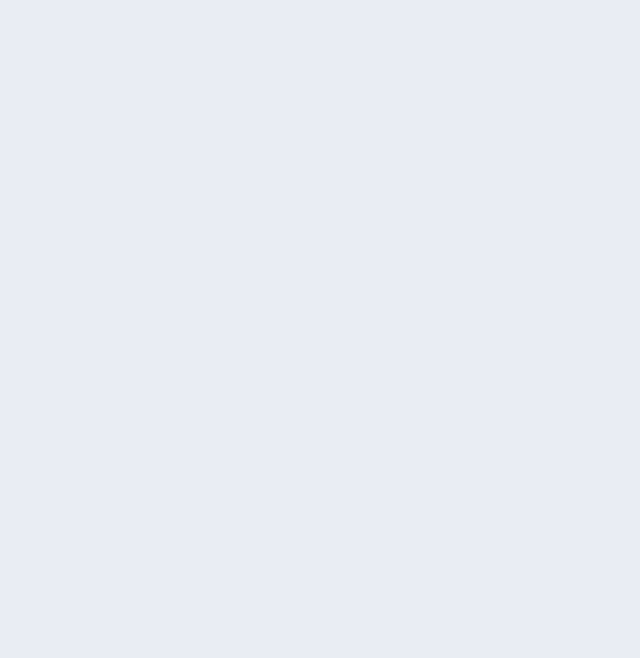
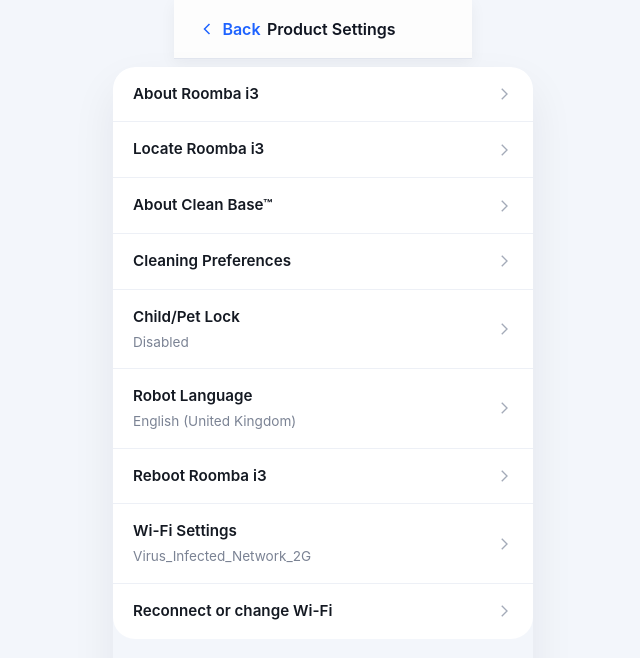
Before and after one commit to imilosk/roomba-net-ui, a Vue app: page /settings in a window 1280 px wide. Before the commit this address had no page. Shown: the top 658 px of the page, without its empty margins (317-957 px from the left). Built offline with nearby package versions, Linux system fonts and the light colour scheme.

Commit message:
Add Product Settings view and update routing in HomeView

```diff
--- a/src/router/index.ts
+++ b/src/router/index.ts
@@ -1,12 +1,18 @@
 import { createRouter, createWebHistory } from 'vue-router'
 import type { RouteRecordRaw } from 'vue-router'
 import HomeView from '../views/HomeView.vue'
+import ProductSettingsView from '../views/ProductSettingsView.vue'
 
 const routes: RouteRecordRaw[] = [
     {
         path: '/',
         name: 'home',
         component: HomeView
+    },
+    {
+        path: '/settings',
+        name: 'settings',
+        component: ProductSettingsView
     }
 ]
 
--- a/src/views/HomeView.vue
+++ b/src/views/HomeView.vue
@@ -1,7 +1,11 @@
 <script setup lang="ts">
+import { useRouter } from 'vue-router'
+
+const router = useRouter()
+
 const quickLinks = [
   { id: 'health', label: 'Product Health', icon: 'pulse', hasIndicator: true },
-  { id: 'settings', label: 'Product Settings', icon: 'gear' },
+  { id: 'settings', label: 'Product Settings', icon: 'gear', route: '/settings' },
   { id: 'guide', label: "Owner's Guide", icon: 'book' },
   { id: 'help', label: 'Help', icon: 'lifebuoy' }
 ]
@@ -18,6 +22,12 @@
 
 const batteryPercent = 93
 const batteryFillWidth = Math.min(100, Math.max(0, batteryPercent))
+
+function handleQuickLinkClick(route?: string) {
+  if (route) {
+    router.push(route)
+  }
+}
 </script>
 
 <template>
@@ -186,7 +196,8 @@
 
       <section class="panel quick-links">
         <ul>
-          <li v-for="link in quickLinks" :key="link.id" class="link-row">
+          <li v-for="link in quickLinks" :key="link.id">
+            <button class="link-row" type="button" @click="handleQuickLinkClick(link.route)">
             <div class="panel-title">
               <svg viewBox="0 0 24 24" aria-hidden="true" :class="`icon-${link.icon}`">
                 <path v-if="link.icon === 'pulse'" d="M4 12h3l2-5 4 10 2-5h3" />
@@ -211,6 +222,7 @@
                 <path d="M9 5l7 7-7 7" />
               </svg>
             </div>
+            </button>
           </li>
         </ul>
       </section>
@@ -705,10 +717,14 @@
 }
 
 .link-row {
+  width: 100%;
+  border: none;
+  background: transparent;
   display: flex;
   justify-content: space-between;
   align-items: center;
   padding: 0.4rem 0;
+  cursor: pointer;
 }
 
 .link-meta {
--- /dev/null
+++ b/src/views/ProductSettingsView.vue
@@ -0,0 +1,169 @@
+<script setup lang="ts">
+import { useRouter } from 'vue-router'
+
+const router = useRouter()
+
+const settingsItems = [
+  { id: 'about', title: 'About Roomba i3' },
+  { id: 'locate', title: 'Locate Roomba i3' },
+  { id: 'clean-base', title: 'About Clean Base™' },
+  { id: 'cleaning', title: 'Cleaning Preferences' },
+  { id: 'lock', title: 'Child/Pet Lock', subtitle: 'Disabled' },
+  { id: 'language', title: 'Robot Language', subtitle: 'English (United Kingdom)' },
+  { id: 'reboot', title: 'Reboot Roomba i3' },
+  { id: 'wifi-settings', title: 'Wi-Fi Settings', subtitle: 'Virus_Infected_Network_2G' },
+  { id: 'wifi-reconnect', title: 'Reconnect or change Wi-Fi' }
+]
+
+function handleBack() {
+  router.back()
+}
+</script>
+
+<template>
+  <div class="settings-screen">
+    <header class="settings-header">
+      <button class="back-button" type="button" aria-label="Go back" @click="handleBack">
+        <svg viewBox="0 0 24 24" aria-hidden="true">
+          <path d="M15 6l-6 6 6 6" />
+        </svg>
+        <span>Back</span>
+      </button>
+      <p class="settings-title">Product Settings</p>
+      <span class="header-spacer" aria-hidden="true"></span>
+    </header>
+
+    <main class="settings-body">
+      <ul class="settings-list">
+        <li v-for="item in settingsItems" :key="item.id">
+          <button class="settings-row" type="button">
+            <div>
+              <p class="row-title">{{ item.title }}</p>
+              <p v-if="item.subtitle" class="row-subtitle">{{ item.subtitle }}</p>
+            </div>
+            <svg viewBox="0 0 24 24" aria-hidden="true">
+              <path d="M9 5l7 7-7 7" />
+            </svg>
+          </button>
+        </li>
+      </ul>
+    </main>
+  </div>
+</template>
+
+<style scoped>
+.settings-screen {
+  min-height: 100vh;
+  background: #f3f6fb;
+  display: flex;
+  flex-direction: column;
+}
+
+.settings-header {
+  display: flex;
+  align-items: center;
+  justify-content: space-between;
+  padding: 0.75rem 1rem;
+  background: #fdfdfd;
+  border-bottom: 1px solid #e2e6ef;
+  box-shadow: 0 4px 15px rgba(19, 27, 40, 0.05);
+}
+
+.back-button {
+  display: inline-flex;
+  align-items: center;
+  gap: 0.35rem;
+  border: none;
+  background: transparent;
+  color: #1e63ff;
+  font-weight: 600;
+  padding: 0.3rem 0.4rem;
+}
+
+.back-button svg {
+  width: 20px;
+  height: 20px;
+  stroke: currentColor;
+  stroke-width: 1.8;
+  fill: none;
+}
+
+.settings-title {
+  margin: 0;
+  font-size: 1rem;
+  font-weight: 600;
+  color: #111622;
+}
+
+.header-spacer {
+  width: 60px;
+}
+
+.settings-body {
+  flex: 1;
+  padding-bottom: env(safe-area-inset-bottom);
+}
+
+.settings-list {
+  list-style: none;
+  margin: 0;
+  padding: 0;
+  background: #ffffff;
+}
+
+.settings-list li + li {
+  border-top: 1px solid #edf0f6;
+}
+
+.settings-row {
+  width: 100%;
+  display: flex;
+  justify-content: space-between;
+  align-items: center;
+  text-align: left;
+  border: none;
+  background: transparent;
+  padding: 1rem 1.25rem;
+}
+
+.row-title {
+  margin: 0;
+  font-size: 0.95rem;
+  color: #141922;
+  font-weight: 600;
+}
+
+.row-subtitle {
+  margin: 0.2rem 0 0;
+  font-size: 0.85rem;
+  color: #7b8394;
+}
+
+.settings-row svg {
+  width: 18px;
+  height: 18px;
+  stroke: #a3aab8;
+  stroke-width: 1.8;
+  fill: none;
+}
+
+@media (min-width: 640px) {
+  .settings-screen {
+    align-items: center;
+  }
+
+  .settings-body {
+    width: min(420px, 100%);
+    margin-top: 0.5rem;
+    align-self: center;
+    border-radius: 22px;
+    overflow: hidden;
+    box-shadow: 0 20px 45px rgba(21, 31, 45, 0.07);
+  }
+
+  .settings-list {
+    border-radius: 22px;
+    overflow: hidden;
+  }
+}
+</style>
```
